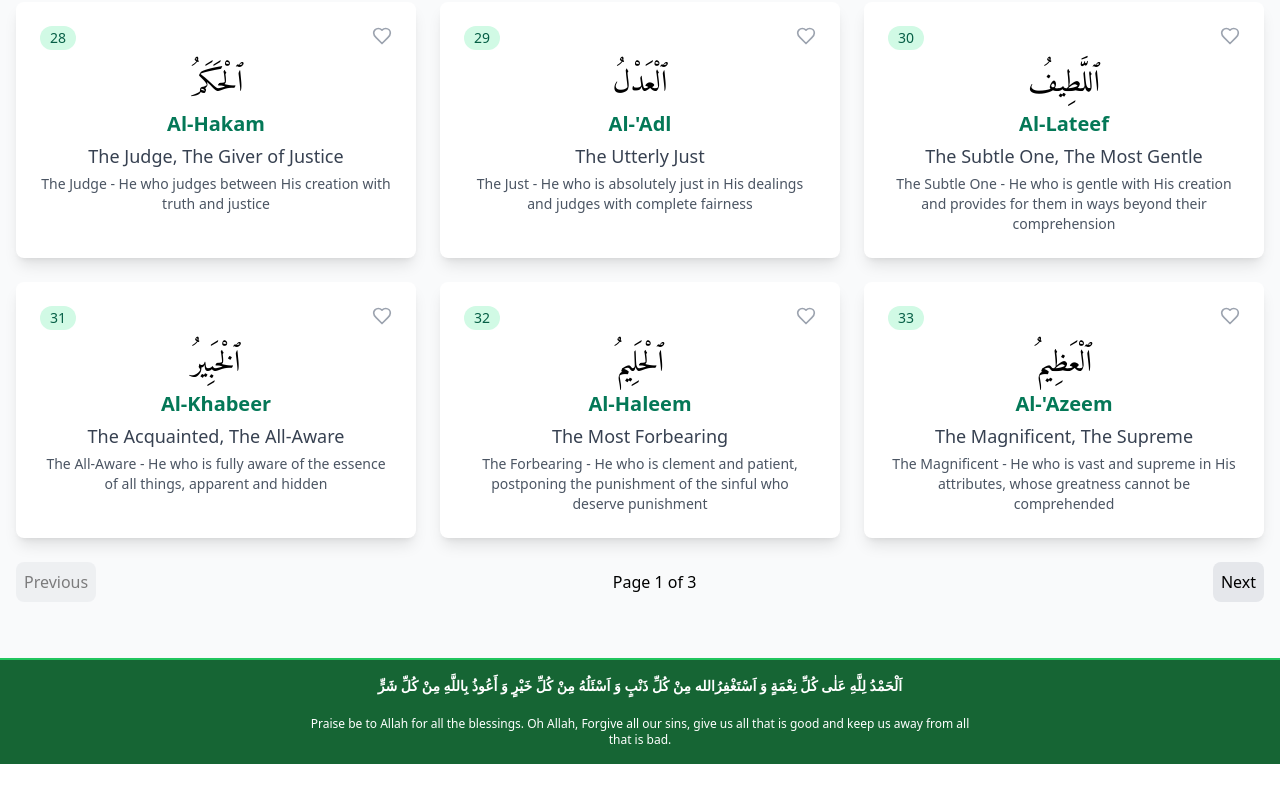
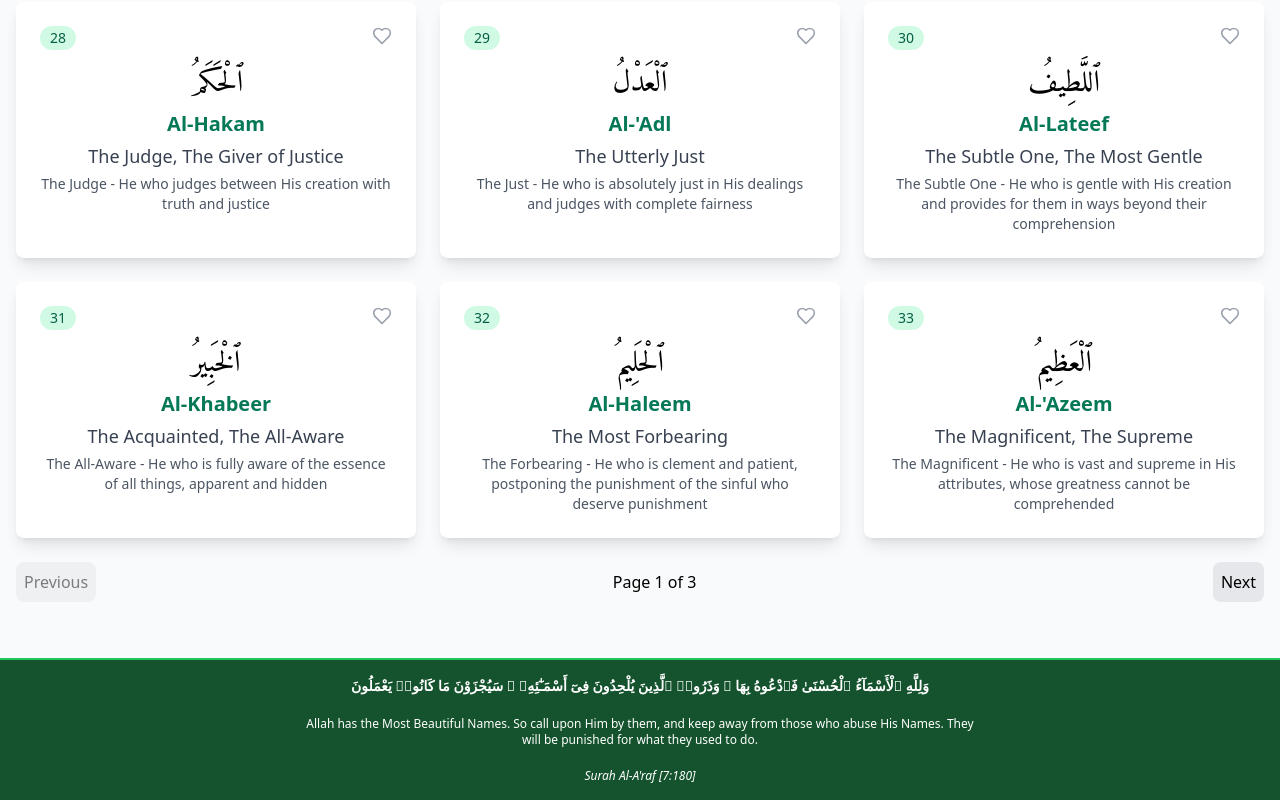
Before and after one commit to bleeeeek/asma-ul-husna, a React (Vite) app: page / in a window 1280 px wide. Shown: the part 2780-3580 px from the top of the page. Before the commit the page ends 3544 px from the top, so only its background shows below. Built offline with nearby package versions, Linux system fonts and the light colour scheme.

Commit message:
uodated footer

```diff
--- a/src/components/Footer.tsx
+++ b/src/components/Footer.tsx
@@ -2,13 +2,16 @@ import React from 'react';
 
 const Footer: React.FC = () => {
   return (
-    <footer className="bg-green-800 text-white text-center py-2 mt-6 shadow-lg">
+    <footer className="bg-green-900 text-white text-center py-2 mt-6 shadow-lg">
       <div className="max-w-2xl mx-auto">
         <p className="mb-1 text-sm font-semibold">
-          اَلْحَمْدُ لِلَّهِ عَلٰی كُلِّ نِعْمَةٍ وَ اَسْتَغْفِرُالله مِنْ كُلِّ ذَنْبٍ وَ اَسْئَلُهُ مِنْ كُلِّ خَيْرٍ وَ أَعُوذُ بِاللَّهِ مِنْ كُلِّ شَرٍّ
+         وَلِلَّهِ ٱلْأَسْمَآءُ ٱلْحُسْنَىٰ فَٱدْعُوهُ بِهَا ۖ وَذَرُوا۟ ٱلَّذِينَ يُلْحِدُونَ فِىٓ أَسْمَـٰٓئِهِۦ ۚ سَيُجْزَوْنَ مَا كَانُوا۟ يَعْمَلُونَ
         </p>
-        <p className="text-xs">
-          Praise be to Allah for all the blessings. Oh Allah, Forgive all our sins, give us all that is good and keep us away from all that is bad.
+        <p className="text-xs mb-1">
+          Allah has the Most Beautiful Names. So call upon Him by them, and keep away from those who abuse His Names. They will be punished for what they used to do.
+        </p>
+        <p className="text-xs italic">
+          Surah Al-A'raf [7:180]
         </p>
       </div>
     </footer>
```
